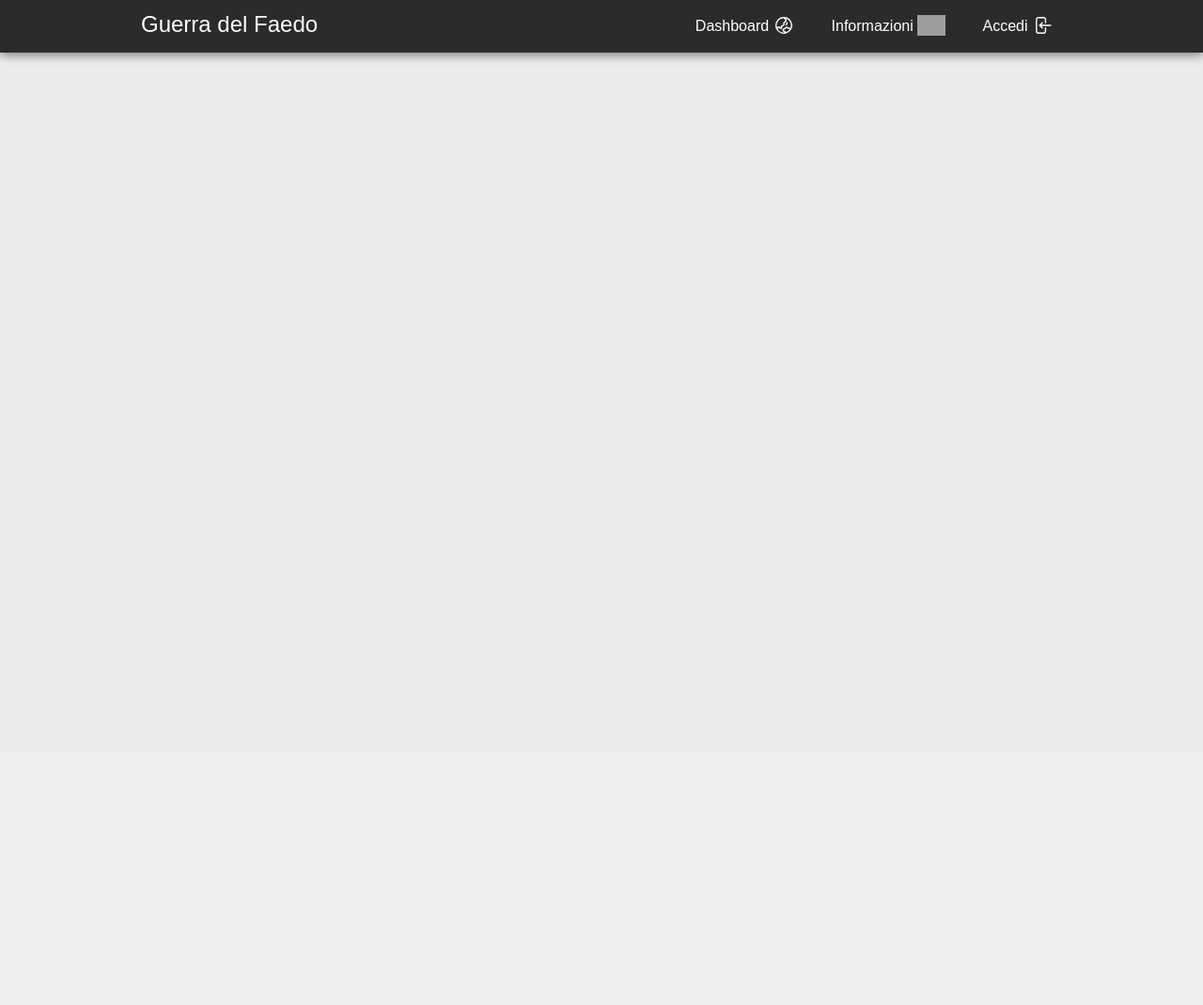
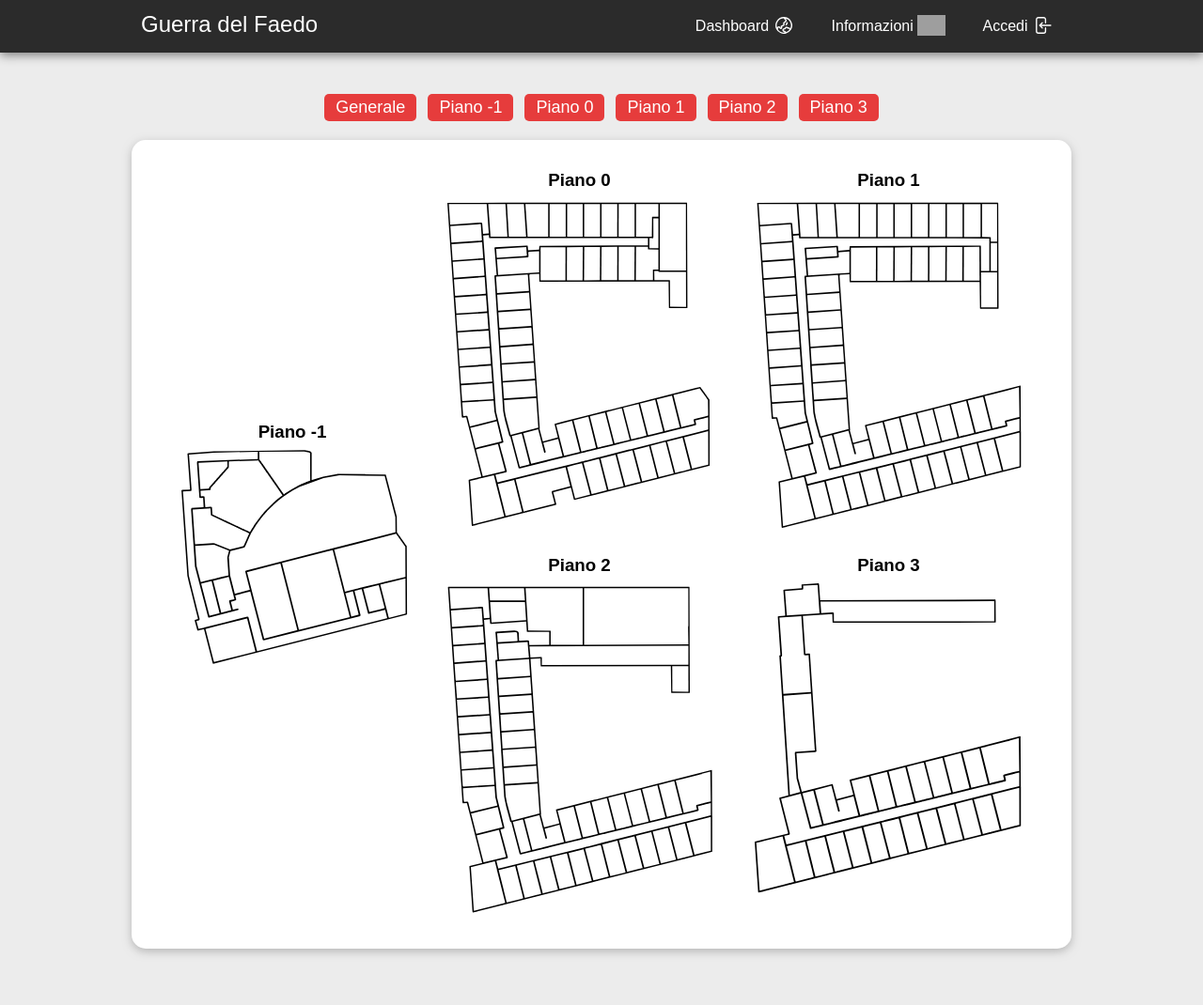
Before and after one commit to lorenzopucci/faedoguerra, a Django app: page /dashboard/ in a window 1280 px wide. Shown: the whole page at 94% size. Before the commit the page ends 65 px from the top, so only its background shows below. Run offline with Django 5.2, Linux system fonts and the light colour scheme; grey boxes are pictures that could not be loaded.

Commit message:
Add svg maps to dashboard

```diff
--- a/faedoguerra/urls.py
+++ b/faedoguerra/urls.py
@@ -26,6 +26,7 @@ urlpatterns = [
 
     path('', views.home),
     path('dashboard/', views.dashboard),
+    path('dashboard/<floor>', views.dashboard_floor),
     path('about/', views.about),
     path('user/', views.user),
 ]
--- a/faedoguerra_app/views.py
+++ b/faedoguerra_app/views.py
@@ -1,5 +1,6 @@
 from django.shortcuts import render, redirect
 from django.contrib.auth.decorators import login_required
+from django.http import Http404
 
 
 def home(request):
@@ -7,7 +8,14 @@ def home(request):
 
 
 def dashboard(request):
-    return render(request, 'dashboard.jinja')
+    return render(request, 'dashboard.jinja', {'floor': ""})
+
+
+def dashboard_floor(request, floor):
+    if not floor in ["-1", "0", "1", "2", "3"]:
+        raise Http404("Piano inesistente")
+    else:
+        return render(request, 'dashboard.jinja', {'floor': floor})
 
 
 def about(request):
--- /dev/null
+++ b/static/scripts/dashboard.js
@@ -0,0 +1,3 @@
+function redirect_to_floor(floor) {
+    window.location.href = `/dashboard/${floor}`;
+}
--- /dev/null
+++ b/static/styles/dashboard.css
@@ -0,0 +1,51 @@
+#page-wrapper {
+    margin-top: 100px;
+}
+
+svg {
+    width: 60%;
+    height: auto;
+    display: block;
+}
+
+#general-grid svg {
+    width: 90%;
+}
+
+#floor-buttons {
+    margin: 0 auto;
+    display: flex;
+}
+
+#floor-buttons > button {
+    margin: 0 6px;
+}
+
+#svg-wrapper {
+    width: 100%;
+    display: flex;
+    justify-content: center;
+}
+
+#general-grid {
+    display: grid;
+    grid-template-columns: 30% 35% 35%;
+}
+
+#general-grid > div {
+    display: flex;
+    flex-direction: column;
+}
+
+#general-grid > div > div {
+    margin: 10px 0;
+    text-align: center;
+}
+
+#general-grid > div:first-child > div {
+    margin: auto 0;
+}
+
+#general-grid > div > div > * {
+    margin: 2px auto;
+}
--- a/static/styles/theme.css
+++ b/static/styles/theme.css
@@ -65,6 +65,7 @@ a {
 }
 
 .full-width-card > h2,
+.full-width-card > h1,
 .form > h2 {
     text-align: center;
     margin-bottom: 15px;
@@ -73,7 +74,8 @@ a {
 
 /********************************** Buttons ***********************************/
 
-.submit-button {
+.submit-button,
+.theme-button {
     border: none;
     width: fit-content;
     height: fit-content;
@@ -84,6 +86,12 @@ a {
     color: inherit;
     user-select: none;
     background-color: var(--theme-color);
+    color: white;
+}
+
+.theme-button {
+    padding: 4px 12px;
+    font-size: large;
 }
 
 .submit-button {
@@ -92,7 +100,8 @@ a {
 }
 
 @media (hover: hover) {
-    .submit-button:hover {
+    .submit-button:hover,
+    .theme-button:hover {
         background-color: var(--theme-color-dark);
     }
 }
@@ -133,6 +142,7 @@ a {
 
 .form input[type="text"],
 .form input[type="password"],
+.form input[type="number"],
 .form select,
 .textbox {
     border-radius: 3px;
--- a/templates/dashboard.jinja
+++ b/templates/dashboard.jinja
@@ -2,8 +2,57 @@
 
 {% block head %}
   <title>Guerra del Faedo</title>
+
+  <link rel="stylesheet" href="/static/styles/dashboard.css">
+  <script src="/static/scripts/dashboard.js"></script>
 {% endblock %}
 
 {% block content %}
+  <div id="floor-buttons">
+    <button class="theme-button" onclick="redirect_to_floor('');">Generale</button>
+    <button class="theme-button" onclick="redirect_to_floor('-1');">Piano -1</button>
+    <button class="theme-button" onclick="redirect_to_floor('0');">Piano 0</button>
+    <button class="theme-button" onclick="redirect_to_floor('1');">Piano 1</button>
+    <button class="theme-button" onclick="redirect_to_floor('2');">Piano 2</button>
+    <button class="theme-button" onclick="redirect_to_floor('3');">Piano 3</button>
+  </div>
 
+  <div class="full-width-card" id="map-card">
+    {% if floor == "" %}
+      <div id="general-grid">
+        <div>
+          <div>
+            <h3>Piano -1</h3>
+            {% include "/res/svg/floor-1.svg" %}
+          </div>
+        </div>
+        <div>
+          <div>
+            <h3>Piano 0</h3>
+            {% include "/res/svg/floor0.svg" %}
+          </div>
+          <div>
+            <h3>Piano 2</h3>
+            {% include "/res/svg/floor2.svg" %}
+          </div>
+        </div>
+        <div>
+          <div>
+            <h3>Piano 1</h3>
+            {% include "/res/svg/floor1.svg" %}
+          </div>
+          <div>
+            <h3>Piano 3</h3>
+            {% include "/res/svg/floor3.svg" %}
+          </div>
+        </div>
+      </div>
+    {% else %}
+      <h1>Piano {{floor}}</h1>
+
+      <div id="svg-wrapper">
+        {% include "/res/svg/floor" + (floor|string) + ".svg" %}
+      </div>
+    {% endif %}
+  </div>
 {% endblock %}
```
Also changed, not shown: templates/res/svg/floor-1.svg (added), templates/res/svg/floor0.svg (added), templates/res/svg/floor1.svg (added), templates/res/svg/floor2.svg (added), templates/res/svg/floor3.svg (added).
